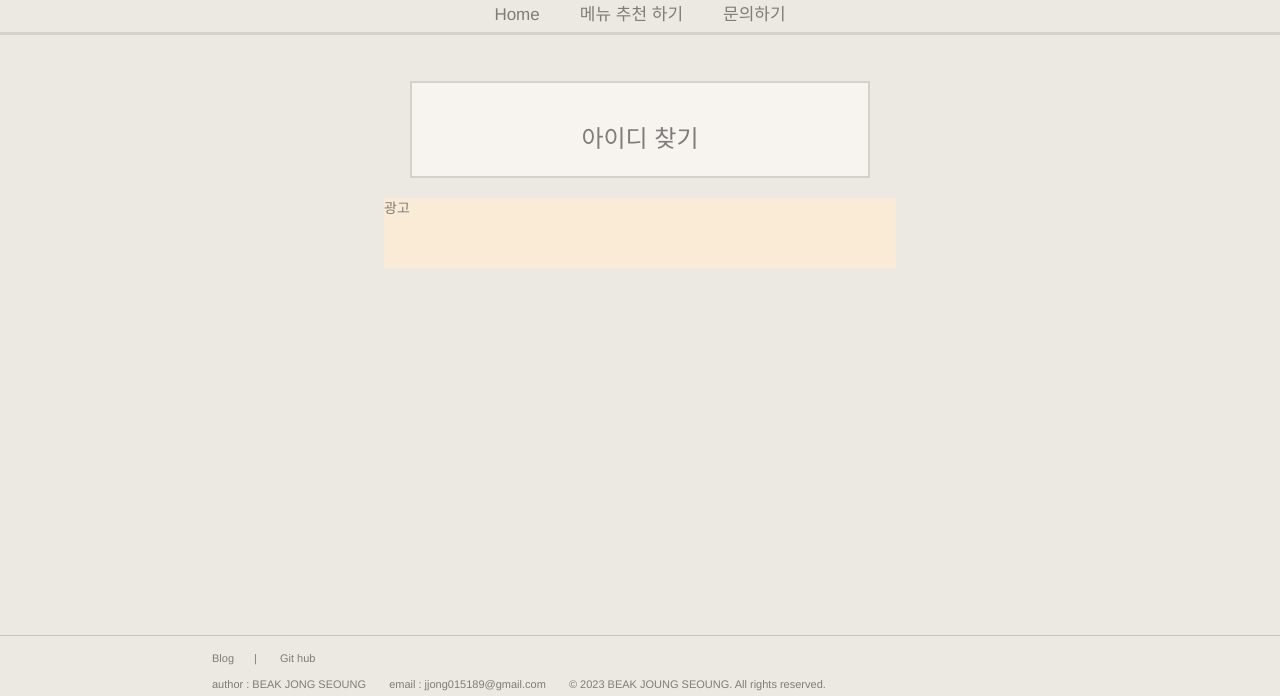
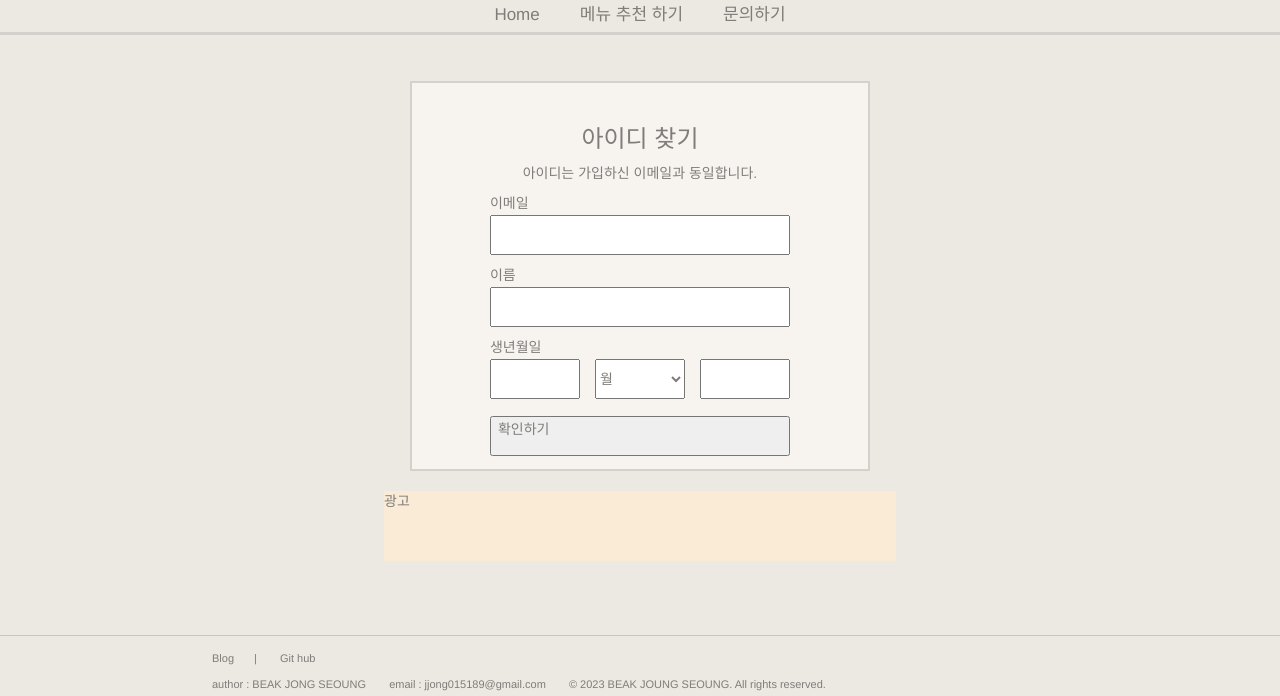
Before and after one commit to jong-seoung/oneului_bab, a Django app: template oneului_bab/templates/user/find_ID.html in a window 1280 px wide. Shown: the part 90-786 px from the top of the page. Run offline with Django 4.2, Linux system fonts and the light colour scheme; the template is opened without the code that fills it, so the values that code supplies are empty; some libraries are stand-ins or nearby versions.

Commit message:
아이디 찾기 페이지 및 기능 추가

```diff
--- a/oneului_bab/static/css/find_account.css
+++ b/oneului_bab/static/css/find_account.css
@@ -19,3 +19,26 @@
     margin-top: 10%;
     padding: 5% 17% 3% 17%;
 }
+
+
+.find_id_info{
+    text-align: left;
+    margin-top: 10px;
+}
+
+.find_id_input{
+    width: 100%;
+    height: 40px;
+    margin-top: 2px;
+    display: flex;
+    flex-direction: row;
+    justify-content: space-between;
+}
+
+.find_id_info_birthdate{
+    width: 30%;
+}
+
+#birthdate_info{
+    margin-bottom: 5%;
+}
--- a/oneului_bab/templates/user/find_ID.html
+++ b/oneului_bab/templates/user/find_ID.html
@@ -19,8 +19,42 @@
 
 {% block account_info %}
 <div class="findaccount_container">
-    <form class="findaccount_form" action="/find_account" method="POST">
+    <form class="findaccount_form" method="POST">
         <h3>아이디 찾기</h3>
+        <div>아이디는 가입하신 이메일과 동일합니다.</div>
+        <div class="find_id_info">이메일</div>
+        <input class="find_id_input" type="email" name="email" required value="{{email}}">
+        <div class="find_id_info">이름</div>
+        <input class="find_id_input" type="text" name="name" required value="{{name}}">
+        <div class="find_id_info">생년월일</div>
+        <div class="find_id_input" id="birthdate_info">
+            <input class="find_id_info_birthdate" type="text" name="birthdate_year" required value="{{birthdate_year}}">
+            <select class="find_id_info_birthdate" name="birthdate_month" required>
+                <option value="" selected disabled hidden>월</option>
+                <option value="1">1월</option>
+                <option value="2">2월</option>
+                <option value="3">3월</option>
+                <option value="4">4월</option>
+                <option value="5">5월</option>
+                <option value="6">6월</option>
+                <option value="7">7월</option>
+                <option value="8">8월</option>
+                <option value="9">9월</option>
+                <option value="10">10월</option>
+                <option value="11">11월</option>
+                <option value="12">12월</option>
+            </select>
+            <input class="find_id_info_birthdate" type="text" name="birthdate_days" required value="{{birthdate_days}}">
+        </div>
+        {% if messages %}
+        <ul class="messages">
+            {% for message in messages %}
+                <li{% if message.tags %} class="{{ message.tags }}"{% endif %}>{{ message }}</li>
+            {% endfor %}
+        </ul>
+        {% endif %}
+        {% csrf_token %}
+        <button class="find_id_input" type="submit" name="submit" value="id_check">확인하기</button>
     </form>
 </div>
 {% endblock account_info %}
```
Also changed, not shown: oneului_bab/user/views.py (+29 -15 lines).
